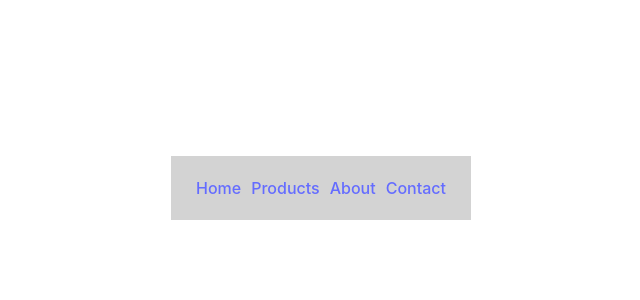
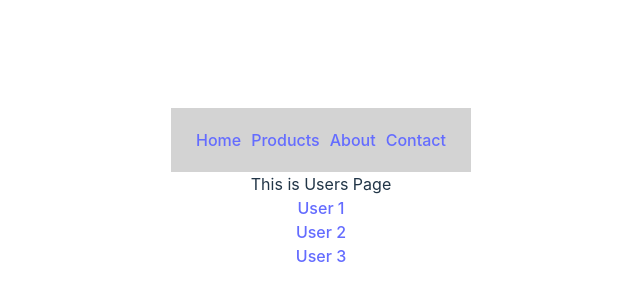
Before and after one commit to desgurpreet/React, a React (Vite) app in the folder reactRouter/: page /users in a window 1280 px wide. Shown: the part 212-512 px from the top of the page, without its empty margins (319-959 px from the left). Built offline with nearby package versions, Linux system fonts and the light colour scheme.

Commit message:
dynamic route

```diff
--- a/reactRouter/src/App.jsx
+++ b/reactRouter/src/App.jsx
@@ -10,6 +10,8 @@
 import Products from "./components/Products";
 import Shirts from "./components/Shirts";
 import Jeans from "./components/Jeans";
+import Users from "./components/Users";
+import UserDetails from "./components/UserDetails";
 function App() {
   //in Route path='/' represent localhost:3000 but in vite localhost:5173 hota hai
   // and element={<Home/>} localhost per home ko call lyi
@@ -34,6 +36,15 @@
         </Route>
         <Route path="/about" element={<About />} />
         <Route path="/contact" element={<Contact />} />
+        <Route path="/users" element={<Users />} />
+
+        {/* <Route path="/users/1" element={<UserDetails />} />
+        <Route path="/users/2" element={<UserDetails />} />
+        <Route path="/users/3" element={<UserDetails />} />
+        WE CAN USE DYNAMIC ROUTING FOR ABOVE PATH
+        :id is parameter [accept string type data]
+        with the help i can move on any route/link that is present in user component */}
+        <Route path="/users/:id" element={<UserDetails />} />
       </Routes>
       {/* <button onClick={() => navigate("/about")}>About</button> */}
       {/* <button onClick={() => navigate("/contact")}>Contact</button> */}
--- /dev/null
+++ b/reactRouter/src/components/UserDetails.jsx
@@ -0,0 +1,11 @@
+import React from 'react';
+
+const UserDetails = () => {
+    return (
+        <div>
+            <h2>User Details Page</h2>
+        </div>
+    );
+}
+
+export default UserDetails;
--- /dev/null
+++ b/reactRouter/src/components/Users.jsx
@@ -0,0 +1,21 @@
+import React from "react";
+import { Link } from "react-router-dom";
+
+const Users = () => {
+  return (
+    <div>
+      <h2>This is Users Page</h2>
+      <h2>
+        <Link to="/users/1">User 1</Link>
+      </h2>
+      <h2>
+        <Link to="/users/2">User 2</Link>
+      </h2>
+      <h2>
+        <Link to="/users/3">User 3</Link>
+      </h2>
+    </div>
+  );
+};
+
+export default Users;
```
